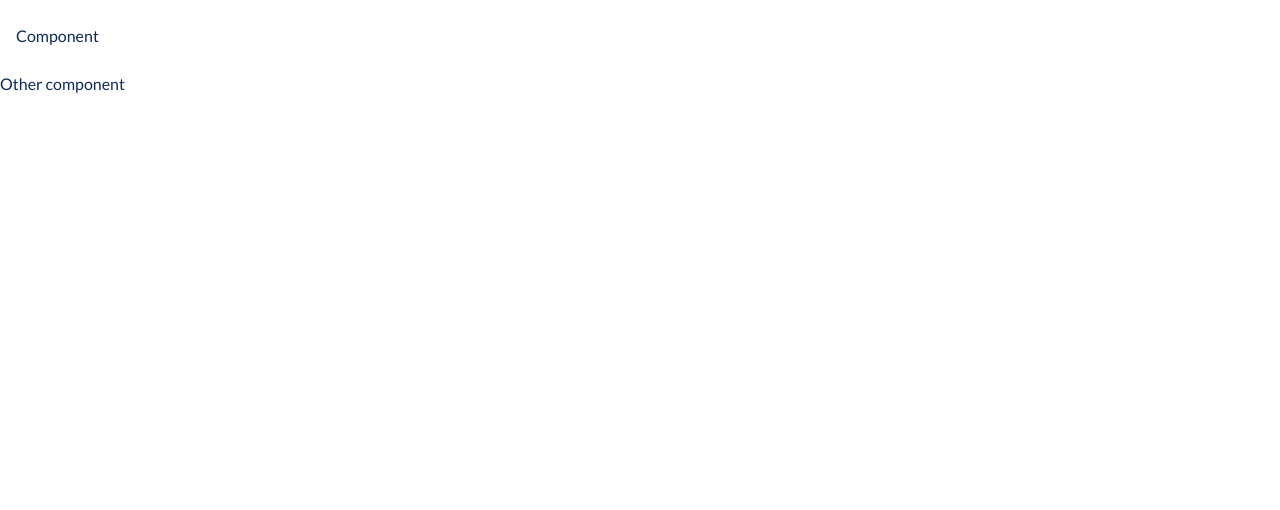
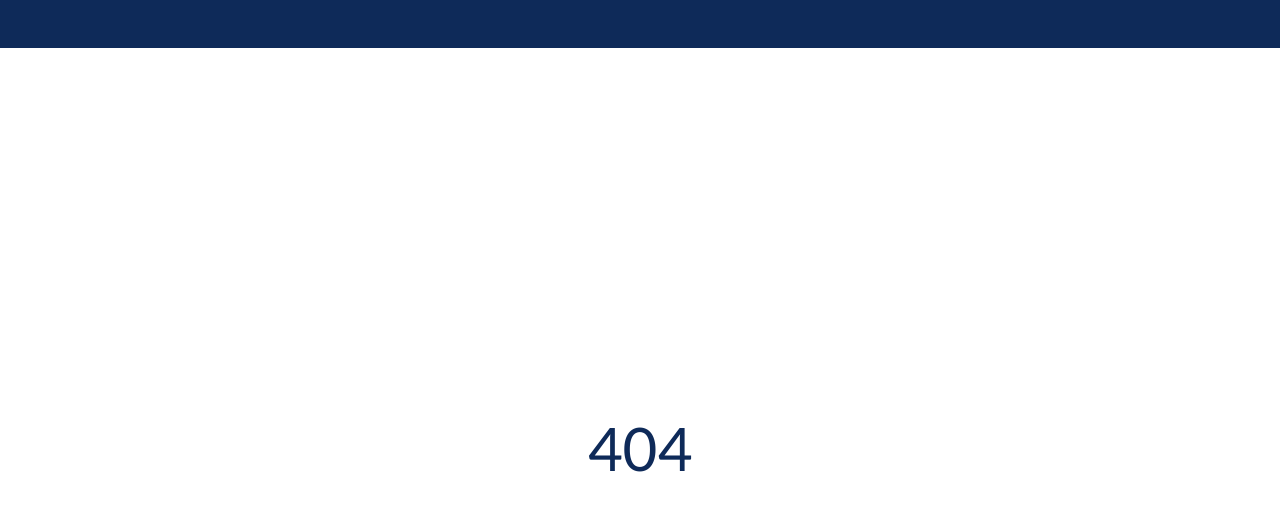
Before and after one commit to Nova-Scotia-Digital-Service/verified-by-video, a React (Create React App) app in the folder web/: page / in a window 1280 px wide. Shown: the top 510 px of the page. Built offline with nearby package versions, Linux system fonts and the light colour scheme.

Commit message:
Add global header, move dashboard
Signed-off-by: Wes Lord <weslord@fisgardlabs.com>

```diff
--- a/web/src/App.tsx
+++ b/web/src/App.tsx
@@ -1,14 +1,19 @@
 import { Routes, Route } from 'react-router-dom'
+
+import { GlobalHeader } from './components/GlobalHeader'
 
 import { PageNotFound } from './pages/PageNotFound'
 import { DashboardPage } from './pages/dashboard/DashboardPage'
 
 function App() {
   return (
-    <Routes>
-      <Route path={`/`} element={<DashboardPage />} />
-      <Route path="*" element={<PageNotFound />} />
-    </Routes>
+    <>
+      <GlobalHeader />
+      <Routes>
+        <Route path={`/dashboard`} element={<DashboardPage />} />
+        <Route path="*" element={<PageNotFound />} />
+      </Routes>
+    </>
   )
 }
 
--- /dev/null
+++ b/web/src/components/GlobalHeader.tsx
@@ -0,0 +1,5 @@
+import React from 'react'
+
+export const GlobalHeader: React.FC = () => {
+  return <div className="h-12 w-full bg-header-background"></div>
+}
--- a/web/src/components/OtherComponent.tsx
+++ /dev/null
@@ -1,5 +0,0 @@
-import React from 'react'
-
-export const OtherComponent: React.FC = () => {
-  return <div>Other component</div>
-}
--- a/web/src/pages/dashboard/DashboardPage.tsx
+++ b/web/src/pages/dashboard/DashboardPage.tsx
@@ -1,11 +1,9 @@
-import { SomeComponent } from './components/SomeComponent'
-import { OtherComponent } from '../../components/OtherComponent'
+import { DashboardComponent } from './components/DashboardComponent'
 
 export const DashboardPage: React.FC = () => {
   return (
     <div>
-      <SomeComponent />
-      <OtherComponent />
+      <DashboardComponent />
     </div>
   )
 }
--- /dev/null
+++ b/web/src/pages/dashboard/components/DashboardComponent.tsx
@@ -0,0 +1,7 @@
+import React from 'react'
+
+export interface Props {}
+
+export const DashboardComponent: React.FC<Props> = ({}) => {
+  return <div className="flex my-2 p-4">Dashboard</div>
+}
--- a/web/src/pages/dashboard/components/SomeComponent.tsx
+++ /dev/null
@@ -1,7 +0,0 @@
-import React from 'react'
-
-export interface Props {}
-
-export const SomeComponent: React.FC<Props> = ({}) => {
-  return <div className="flex my-2 p-4">Component</div>
-}
--- a/web/tailwind.config.js
+++ b/web/tailwind.config.js
@@ -27,7 +27,7 @@ module.exports = {
     colors: {
       background: palette.white,
       text: palette.navy,
-      textTitle: palette.offBlack,
+      'header-background': palette.navy,
     },
     fontFamily: {
       sans: ['Lato', 'Calibri', 'Arial', 'sans-serif'],
```
